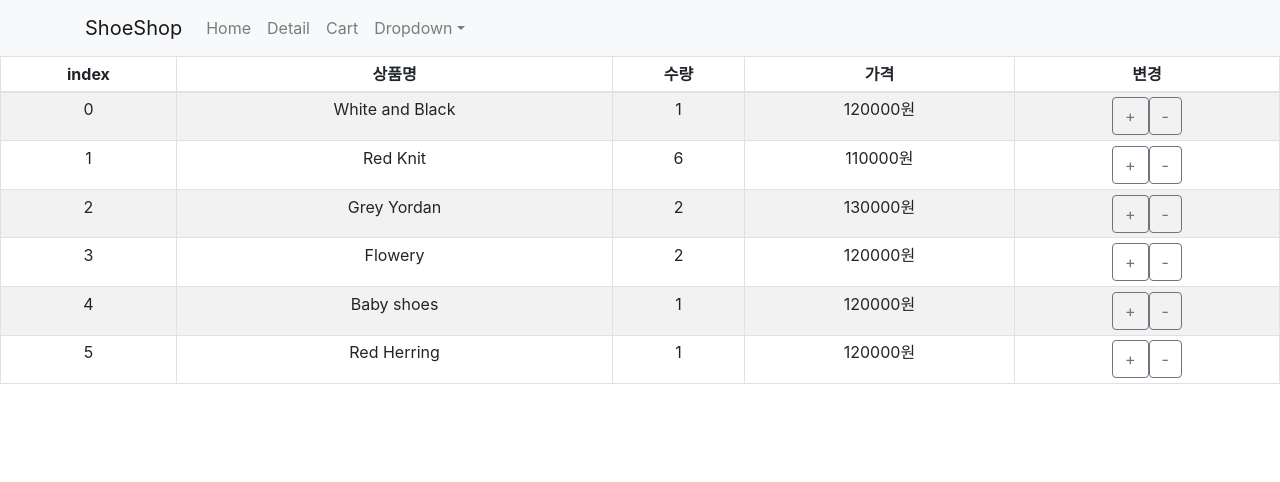
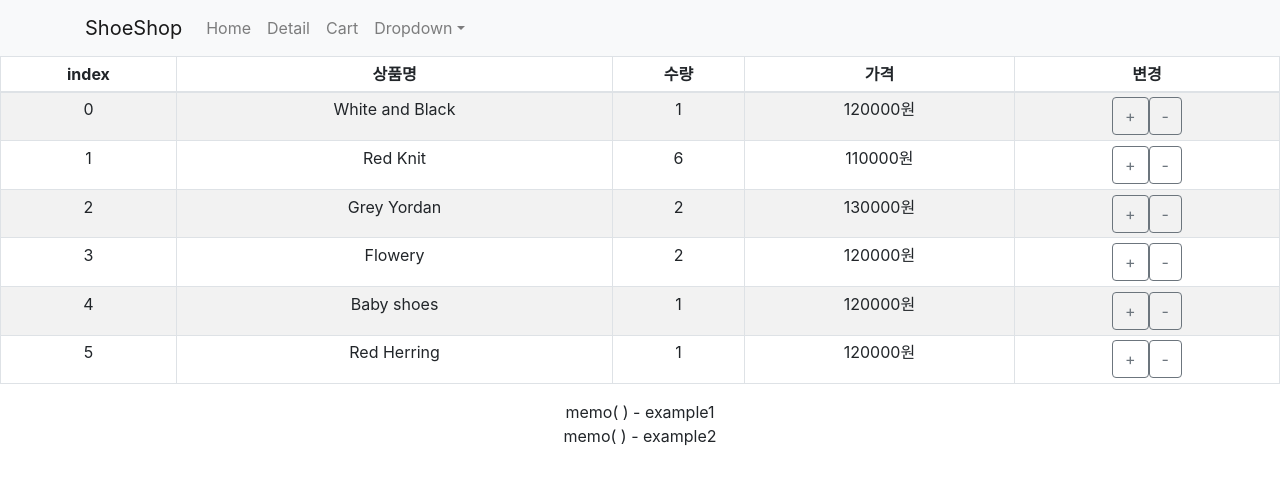
Before and after one commit to k9want/react-shop, a React (Create React App) app: page /cart in a window 1280 px wide. Shown: the top 482 px of the page. Built offline with nearby package versions, Linux system fonts and the light colour scheme.

Commit message:
memo() 사용하기 및 단점

```diff
--- a/src/Cart.js
+++ b/src/Cart.js
@@ -1,4 +1,4 @@
-import React, { useState } from "react";
+import React, { useEffect, useState, memo } from "react";
 import { Table } from "react-bootstrap";
 import { useDispatch } from "react-redux";
 import { connect, useSelector } from "react-redux";
@@ -86,9 +86,36 @@ function Cart(props) {
           </button>
         </div>
       ) : null}
+      <Parent 이름="k9want" 나이="20대"></Parent>
     </div>
   );
 }
+
+function Parent(props) {
+  return (
+    <div>
+      <Child1 이름={props.이름}></Child1>
+      <Child2 나이={props.나이}></Child2>
+    </div>
+  );
+}
+
+function Child1() {
+  useEffect(() => {
+    console.log("렌더링됨1");
+  });
+  return <div>memo( ) - example1</div>;
+}
+
+// memo() 사용
+// 하지만 단점이 있다. 기존 props와 바뀐 props 비교연산후 컴포넌트 업데이트할지 말지 결정하기에 props가 크고 복잡한 경우에는 이거로도 부담이 될수 있다.
+let Child2 = memo(function () {
+  useEffect(() => {
+    console.log("렌더링됨2");
+  });
+  return <div>memo( ) - example2</div>;
+});
+
 // 옛날 문법
 // function state를props화(state) {
 //   return {
```
